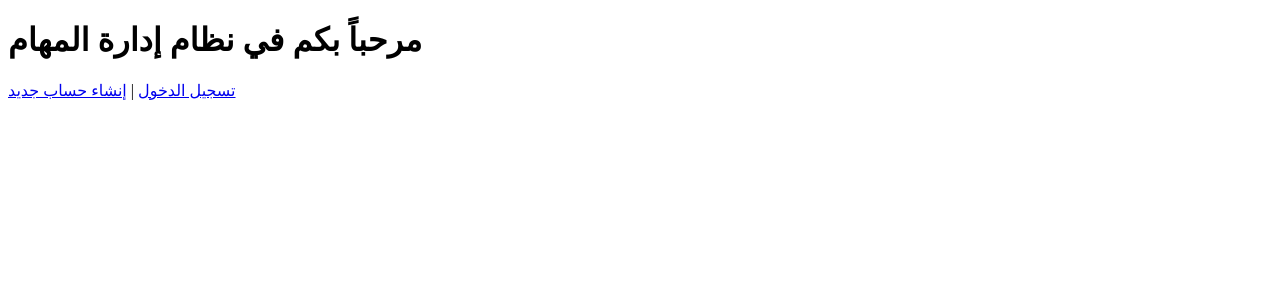
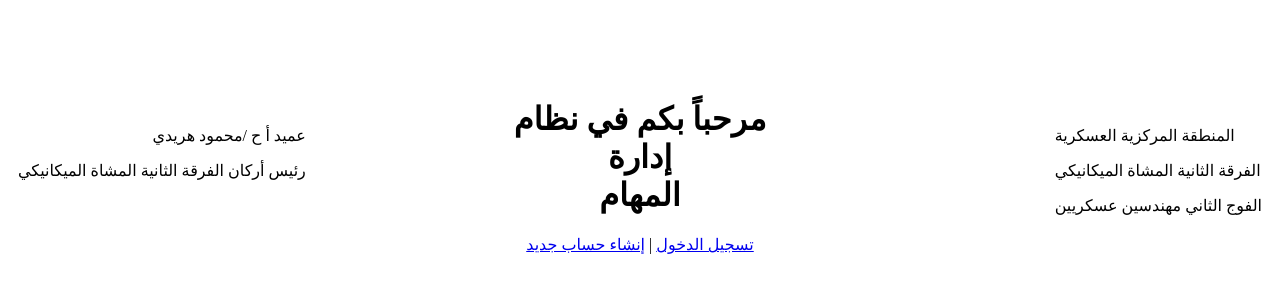
Before and after one commit to HasanAbdelhady/tasks, a Django app: page /tasks/ in a window 1280 px wide. Shown: the top 300 px of the page. Run offline with Django 5.2, Linux system fonts and the light colour scheme.

Commit message:
Update home.html

```diff
--- a/task_tracker/templates/home.html
+++ b/task_tracker/templates/home.html
@@ -1,15 +1,85 @@
 <!DOCTYPE html>
+
 <html lang="ar">
+
 <head>
+
     <meta charset="UTF-8">
+
     <meta name="viewport" content="width=device-width, initial-scale=1.0">
+
     <title>الرئيسية</title>
+
+    <style>
+
+        body {
+
+            position: relative;
+
+            text-align: center;
+
+        }
+
+        .top-left {
+
+            position: absolute;
+
+            top: 10px;
+
+            left: 10px;
+
+            text-align: right; /* Align text to the right */
+
+        }
+
+        .top-right {
+
+            position: absolute;
+
+            top: 10px;
+
+            right: 10px;
+
+            text-align: left; /* Align text to the left */
+
+        }
+
+        .title {
+
+            margin-top: 100px; /* Adjust margin to shift buttons down */
+
+        }
+
+    </style>
+
 </head>
+
 <body>
-        <h1>مرحباً بكم في نظام
-            إدارة
-            المهام</h1>
+
+    <div class="top-left">
+
+        <p>عميد أ ح /محمود هريدي</p>
+
+        <p>رئيس أركان الفرقة الثانية المشاة الميكانيكي</p>
+
+    </div>
+
+    <div class="top-right">
+
+        <p>المنطقة المركزية العسكرية</p>
+
+        <p>الفرقة الثانية المشاة الميكانيكي</p>
+
+        <p>الفوج الثاني مهندسين عسكريين</p>
+
+    </div>
+
+    <h1 class="title">مرحباً بكم في نظام<br>إدارة<br>المهام</h1>
+
     <a href="{% url 'login' %}">تسجيل الدخول</a> |
+
     <a href="{% url 'signup' %}">إنشاء حساب جديد</a>
+
 </body>
+
 </html>
```
Lines whose indentation alone changed are shown as unchanged.
